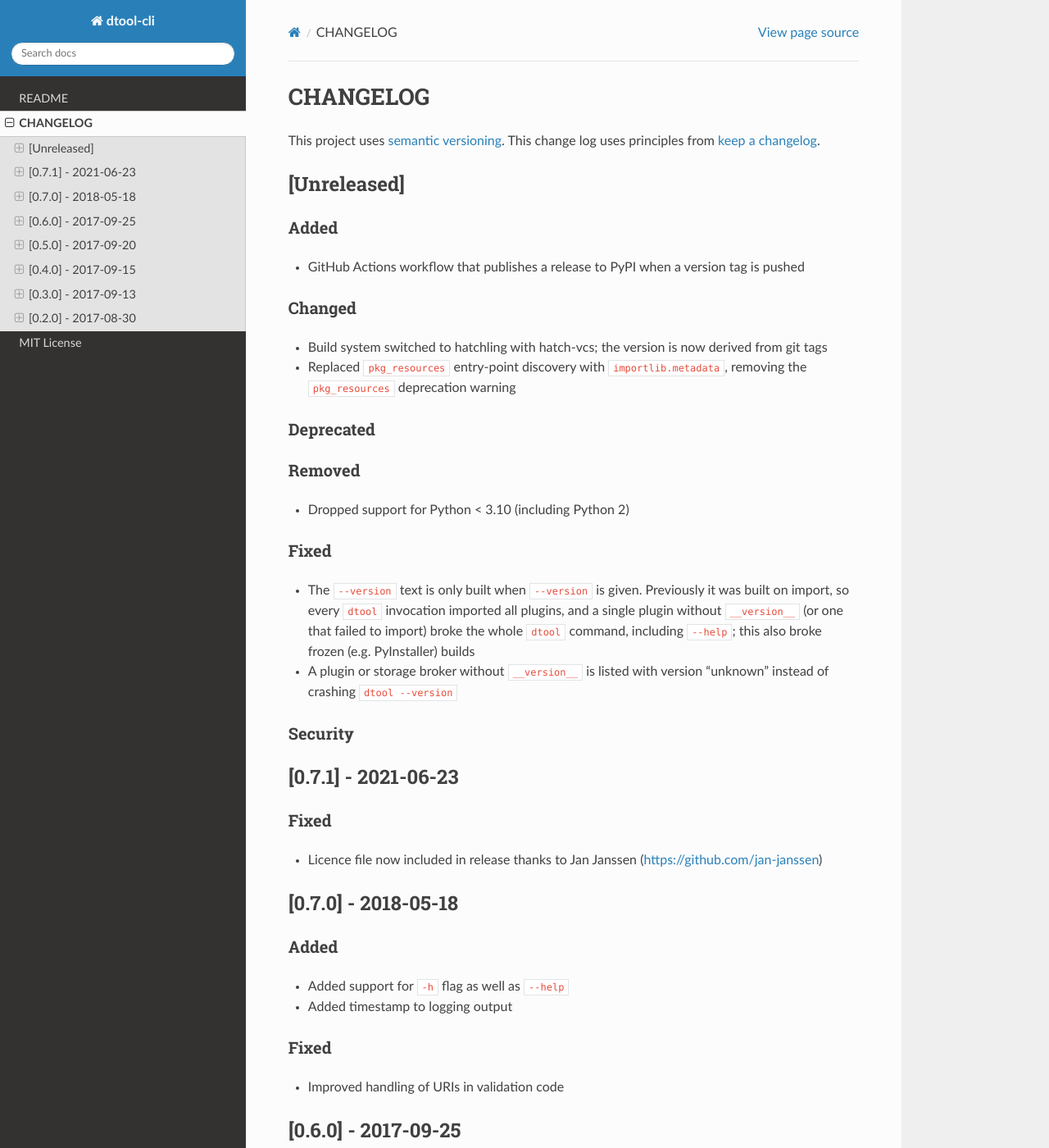
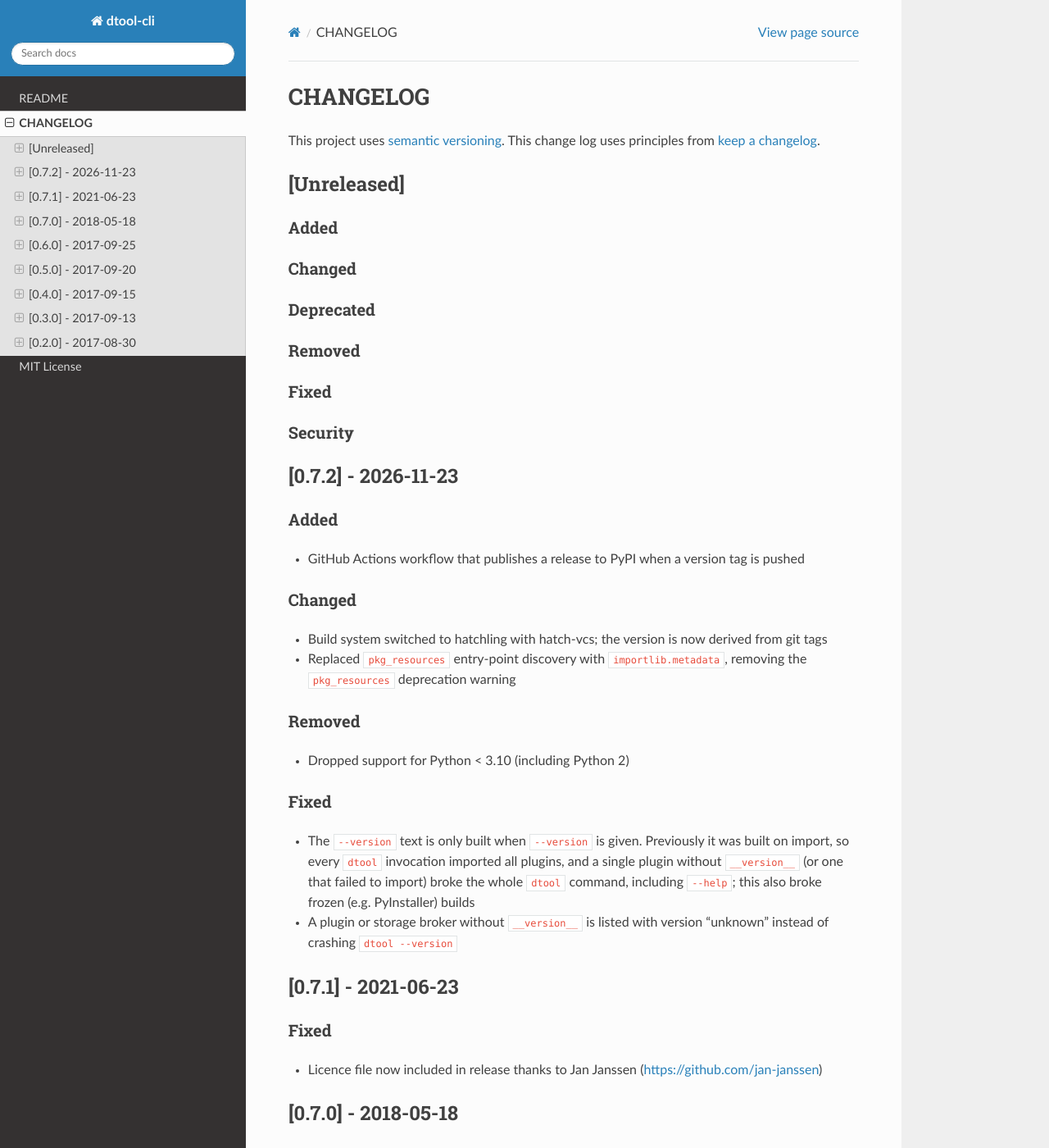
Before and after one commit to jic-dtool/dtool-cli, a Sphinx documentation site: the page built from docs/source/CHANGELOG.rst, in a window 1280 px wide and 1400 px high. Shown: the whole window at 82% size. Built offline with Sphinx 7.4.7 and the Read the Docs theme 3.1.0, drawn with Linux system fonts in a browser that asks for light colours.

Commit message:
DOC: update changelog and docs version for 0.7.2 release
Co-Authored-By: Claude Opus 5.5 <noreply@anthropic.com>

```diff
--- a/CHANGELOG.rst
+++ b/CHANGELOG.rst
@@ -6,6 +6,33 @@ This change log uses principles from `keep a changelog <http://keepachangelog.co
 
 [Unreleased]
 ------------
+
+Added
+^^^^^
+
+
+Changed
+^^^^^^^
+
+
+Deprecated
+^^^^^^^^^^
+
+
+Removed
+^^^^^^^
+
+
+Fixed
+^^^^^
+
+
+Security
+^^^^^^^^
+
+
+[0.7.2] - 2026-11-23
+--------------------
 
 Added
 ^^^^^
--- a/docs/source/conf.py
+++ b/docs/source/conf.py
@@ -54,7 +54,7 @@ repo_name = "dtool-cli"
 # built documents.
 #
 # The short X.Y version.
-version = "0.7.1"
+version = "0.7.2"
 # The full version, including alpha/beta/rc tags.
 release = version
 
```
Also changed, not shown: other parts of CHANGELOG.rst (+0 -10 lines).
